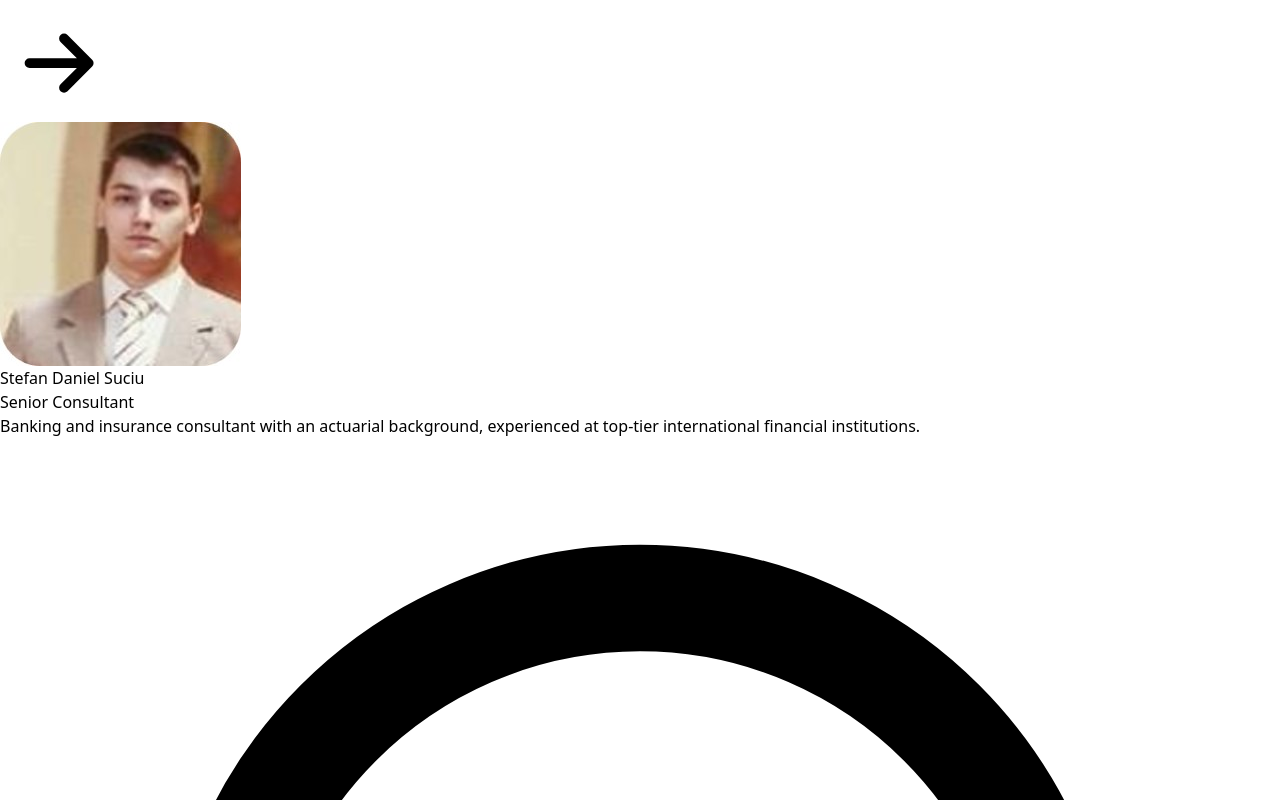
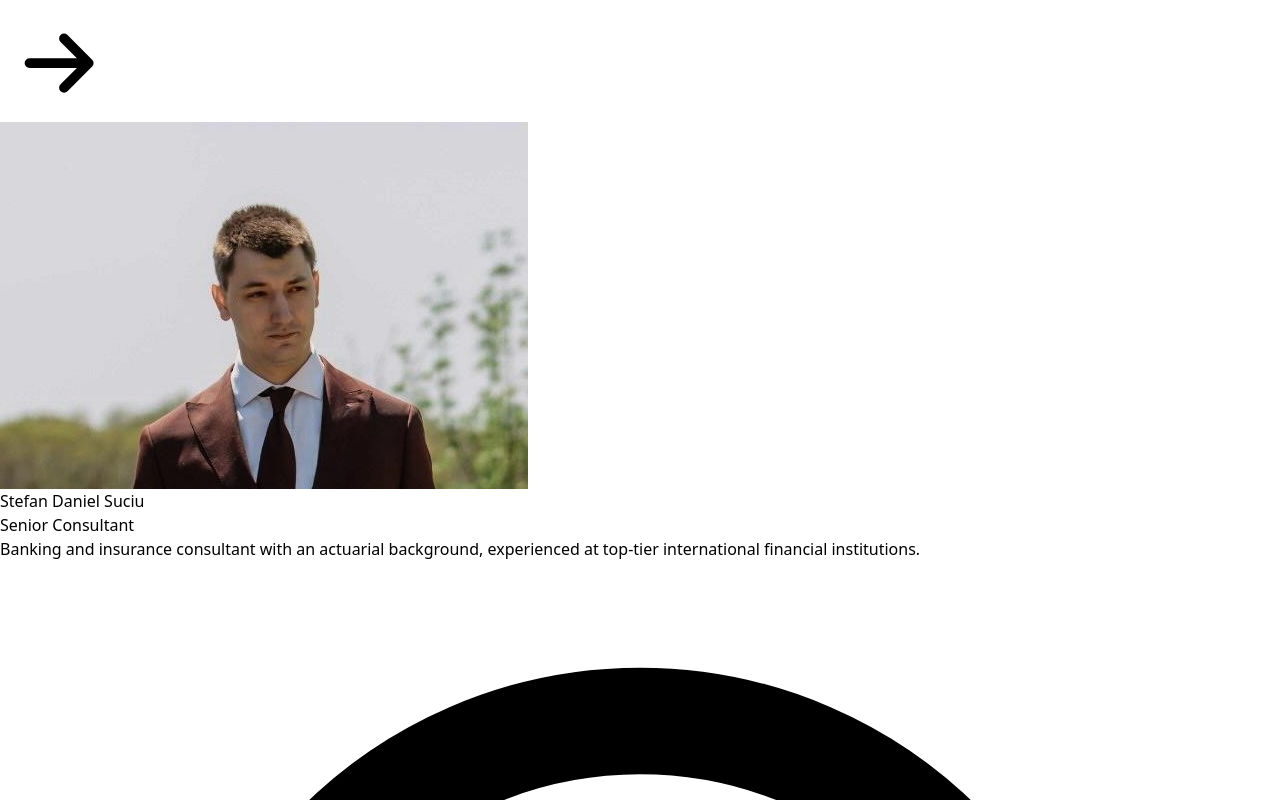
Before and after one commit to model-tree/model-tree.github.io, a React (Vite) app: page /team in a window 1280 px wide. Shown: the part 8800-9600 px from the top of the page. Built offline with nearby package versions, Linux system fonts and the light colour scheme.

Commit message:
add 3 new memebers

```diff
--- a/src/pages/Team.jsx
+++ b/src/pages/Team.jsx
@@ -129,7 +129,7 @@ function Team() {
       ],
     },
     {
-      image: '/team_daniel.jpg',
+      image: '/team_daniel.jpeg',
       name: 'Stefan Daniel Suciu',
       role: 'Senior Consultant',
       shortDescription: 'Banking and insurance consultant with an actuarial background, experienced at top-tier international financial institutions.',
@@ -193,6 +193,79 @@ function Team() {
         'Main role in the development and modelling of Solvency II capital arbitrage solutions for real estate and infrastructure investments for European clients.',
       ],
     },
+    {
+      image: '/team_placeholder.svg',
+      name: 'Aurel Totolici',
+      role: 'Consultant',
+      shortDescription: 'PhD in Economics with extensive audit and risk management experience at financial institutions in London and Madrid. Certified Information Systems Auditor and Project Administrator.',
+      location: 'Bucharest',
+      phone: '+40 759 674 094',
+      email: 'aurel.totolici@model-tree.net',
+      linkedin: '',
+      background: [
+        'With extensive experience in audit, risk management and project management at various financial institutions and consultancy firms in London and Madrid, Aurel is a project manager and risk expert with a proven track record of delivering projects on time and within budget.',
+        'Aurel holds a doctorate in Economics, a master\'s in Business Communication and Information Security, and is certified as an Information Systems Auditor and Project Administrator.',
+        'Aurel has strong communication skills, demonstrated through interactions with senior roles in organisations such as CEO, COO, CAO, CRO, heads of information security departments (CISO), and sales/trading departments.',
+        'Aurel firmly believes in progress through knowledge sharing and actively engages in mentoring programmes and courses for students.',
+      ],
+      skills: [],
+      experience: [],
+    },
+    {
+      image: '/team_placeholder.svg',
+      name: 'Alexandra Vultureanu-Albisi',
+      role: 'Teaching Assistant & Researcher',
+      shortDescription: 'PhD in Computer Science (Craiova), specialising in Machine Learning, AI, and Recommender Systems. Teaching assistant with research in knowledge graphs and reinforcement learning.',
+      location: 'Craiova, Romania',
+      phone: '+40 766 648 123',
+      email: 'alexandra.vultureanu@edu.ucv.ro',
+      linkedin: 'https://www.linkedin.com/in/alexandra-vultureanu-albisi',
+      background: [
+        'PhD in Computer Science from the Doctoral School Constantin Belea, Faculty of Automation, Computers and Electronics, University of Craiova. Thesis on Explainable Context-Aware Recommender Systems using Knowledge Graphs and Reinforcement Learning, graduated summa cum laude.',
+        'Master\'s degree in Methods and Models of Artificial Intelligence (Computer Science, University of Craiova). Thesis on Data Analysis in Python.',
+        'Bachelor\'s degree in Computer Science, Faculty of Sciences, University of Craiova.',
+        'Teaching Assistant at the Faculty of Automation, Computers and Electronics and the Faculty of Sciences, University of Craiova, since 2019.',
+        'Research areas include Machine Learning, Artificial Intelligence, Recommender Systems, Reinforcement Learning, Federated Learning, Data Mining, Deep Learning, and Human-Computer Interaction.',
+      ],
+      skills: [
+        'Programming Languages: Python, C, Prolog, Matlab',
+        'ML/AI Frameworks: TensorFlow, PyTorch, Scikit-learn, XGBoost/LightGBM',
+        'Web Technologies: HTML, CSS, PHP, JavaScript, Bootstrap',
+        'Database Systems: Microsoft SQL Server, Oracle',
+        'Teaching: Computer Graphics, Information Retrieval, Applied Informatics, Artificial Intelligence, Algorithms Design, Web Technologies, Databases',
+      ],
+      experience: [
+        'Teaching assistant for a wide range of undergraduate courses including Computer Graphics, Information Retrieval, Applied Informatics, Artificial Intelligence, Algorithms Design, Computer Programming, Web Technologies, and Databases.',
+        'Reviewer for IEEE Conference on Artificial Intelligence (CAI) 2026, IEEE International Conference on Systems, Man, and Cybernetics (SMC) 2025, INISTA 2024-2025, and ICSTCC 2024-2025.',
+        'Technical Program Committee member for INISTA 2024-present, AIBThings 2024-present, and ICCIDA 2022.',
+        'Participated in multiple Erasmus+ Blended Intensive Programs on AI and underwater applications as teaching staff in Thessaloniki.',
+        'Member of the Erasmus Project 2021-2023 "Bridging the Gap — An AI-enabled versatile skill matching tool to assist the less privileged" (Greece, Romania, Bulgaria).',
+        'Data Analysis internship at Oltenia Regional Meteorological Center using IDL (Interactive Data Language).',
+        'Recipient of QForIT doctoral scholarship and Entrepreneurial doctoral fellowship funded by the European Social Fund.',
+      ],
+    },
+    {
+      image: '/team_placeholder.svg',
+      name: 'Petre-Claudiu Mindrila',
+      role: 'Researcher',
+      shortDescription: 'PhD in Mathematics (Charles University, Prague). Postdoctoral researcher at BCAM Bilbao, specialising in PDEs and fluid dynamics. Gold medallist at SEEMOUS and National Mathematical Olympiad.',
+      location: 'Bilbao, Spain',
+      email: 'cmindrila@bcamath.org',
+      linkedin: '',
+      background: [
+        'Postdoctoral researcher at the Basque Center for Applied Mathematics (BCAM) in Bilbao, with previous research positions at ISMMA Bucharest and Charles University Prague.',
+        'PhD in Mathematics from Charles University, Prague (2024). MSc in Mathematics from the University of Bonn, Germany. BSc in Mathematics from the University of Bucharest.',
+        'Gold Medal and Bronze Medal at SEEMOUS (2014, 2015). Honourable Mention and Gold Medal at the National Mathematical Olympiad (2012, 2013).',
+        'Three peer-reviewed publications in journals including SIAM Journal on Mathematical Analysis and Nonlinearity, plus three preprints on ArXiv.',
+      ],
+      skills: [
+        'Partial differential equations (existence, uniqueness, regularity of weak solutions)',
+        'Fluid dynamics: fluid-structure interactions, (in)compressible (non-)Newtonian flows',
+        'Harmonic analysis methods in analysis of PDEs',
+        'Programming: Python (Numpy, Scipy), C++, Matlab',
+      ],
+      experience: [],
+    },
   ]
 
   return (
```
Also changed, not shown: public/team_daniel.jpeg (added).
